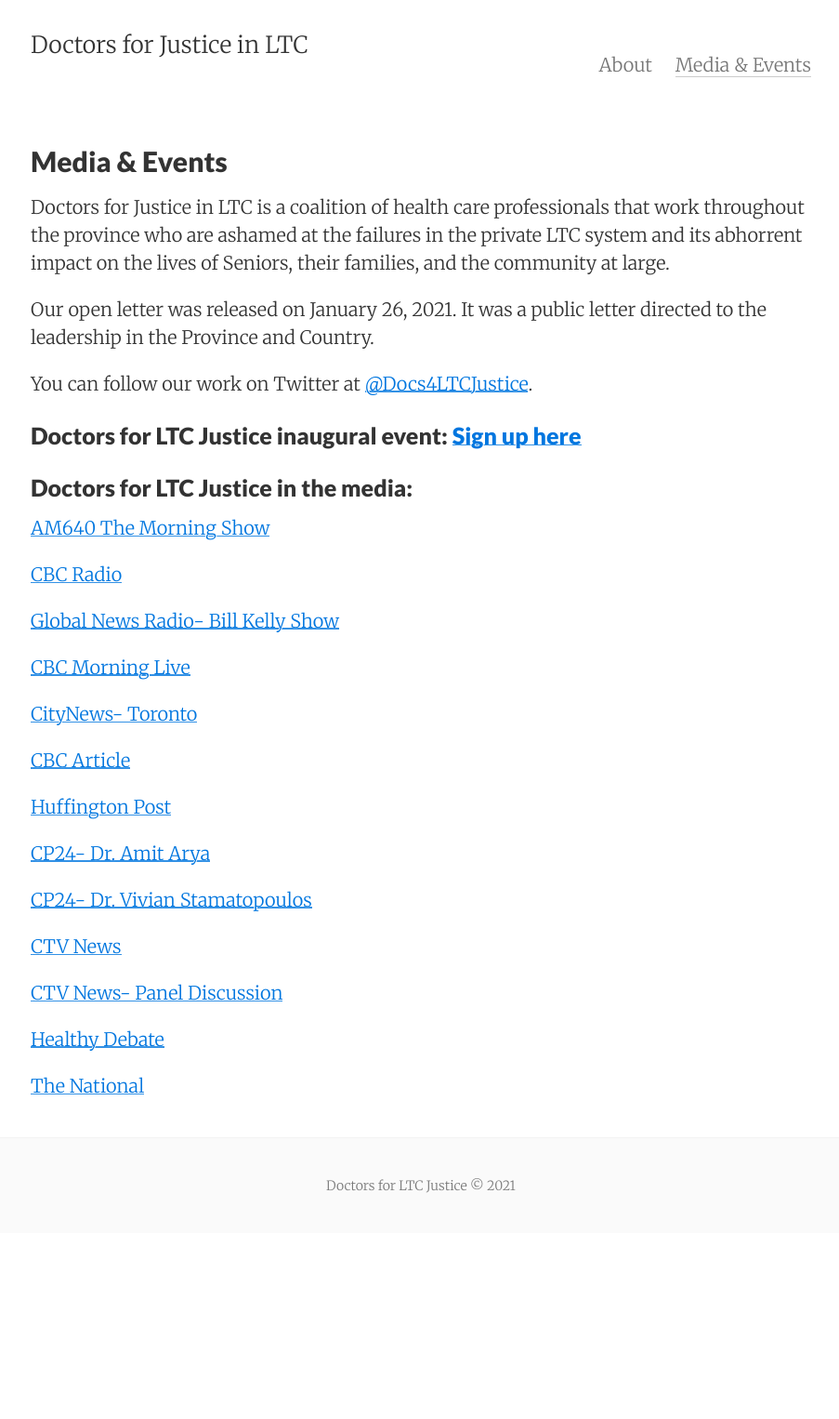
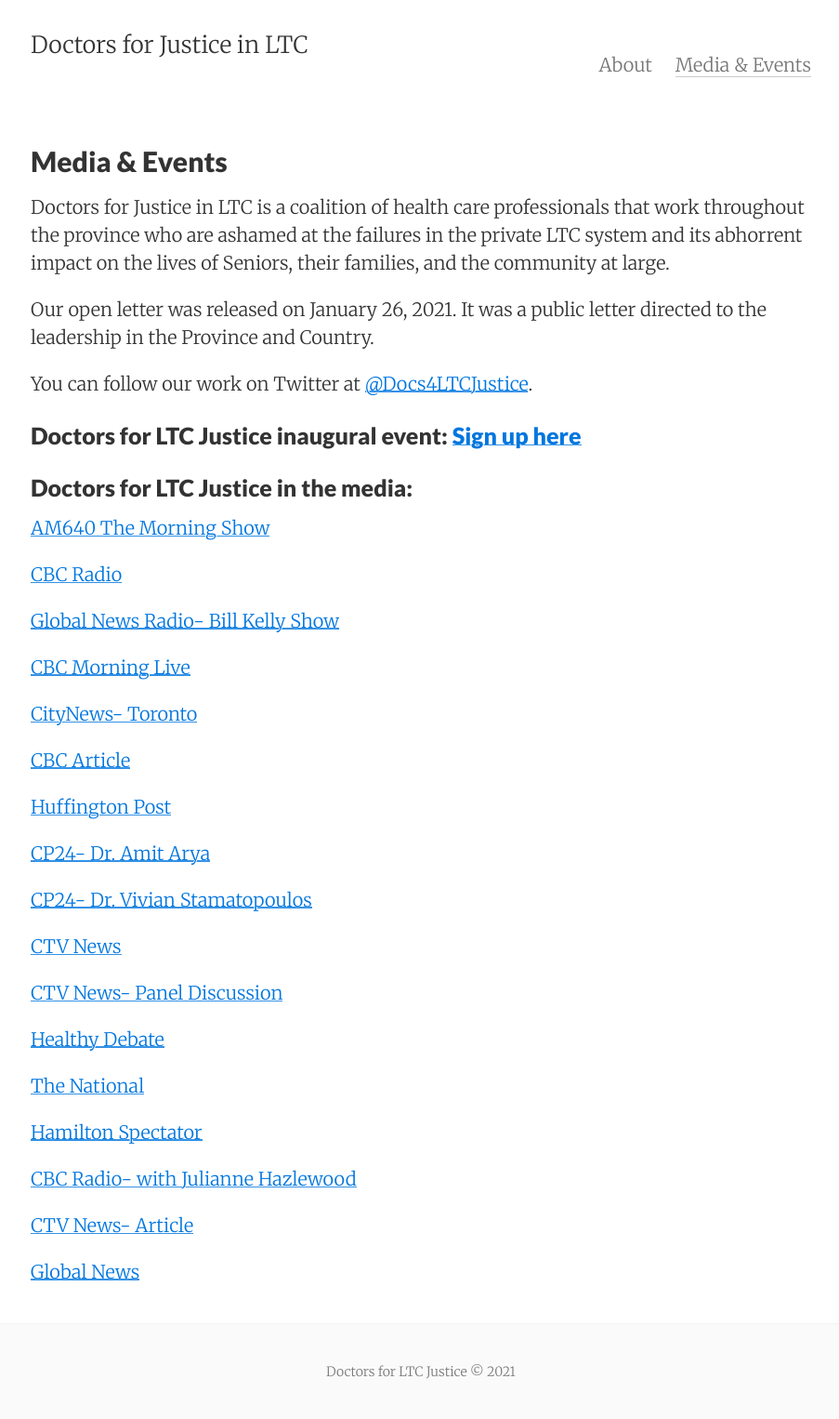
Before and after one commit to Docs4LTCJustice/Docs4LTCJustice.github.io, a Jekyll site: the page built from media.md, in a window 1280 px wide. Shown: the whole page at 93% size, without its empty margins (187-1090 px from the left). Built offline with Jekyll 4.4.1, drawn with Linux system fonts in a browser that asks for light colours; before the commit the page ends 1326 px from its top, so only the background shows below that.

Commit message:
Add files via upload

```diff
--- a/media.md
+++ b/media.md
@@ -43,3 +43,11 @@ You can follow our work on Twitter at [@Docs4LTCJustice](https://twitter.com/Doc
 [Healthy Debate](https://healthydebate.ca/opinions/ontarios-long-term-care-sector-is-in-a-grave-humanitarian-crisis)
 
 [The National](https://www.youtube.com/watch?v=MZTYWJtEAKs&feature=youtu.be&ab_channel=CBCNews%3ATheNational)
+
+[Hamilton Spectator](https://www.thespec.com/news/hamilton-region/2021/01/27/grace-villa-operator-saddened-workers-felt-they-lacked-resources.html)
+
+[CBC Radio- with Julianne Hazlewood](https://www.cbc.ca/listen/live-radio/1-112-ontario-morning-from-cbc-radio)
+
+[CTV News- Article](https://toronto.ctvnews.ca/hundreds-of-doctors-advocates-ask-ontario-government-to-better-support-long-term-care-homes-battling-covid-19-1.5283093)
+
+[Global News](https://globalnews.ca/video/7601420/coronavirus-doctors-call-ford-governments-long-term-care-home-approach-reactionary-at-best)
```
